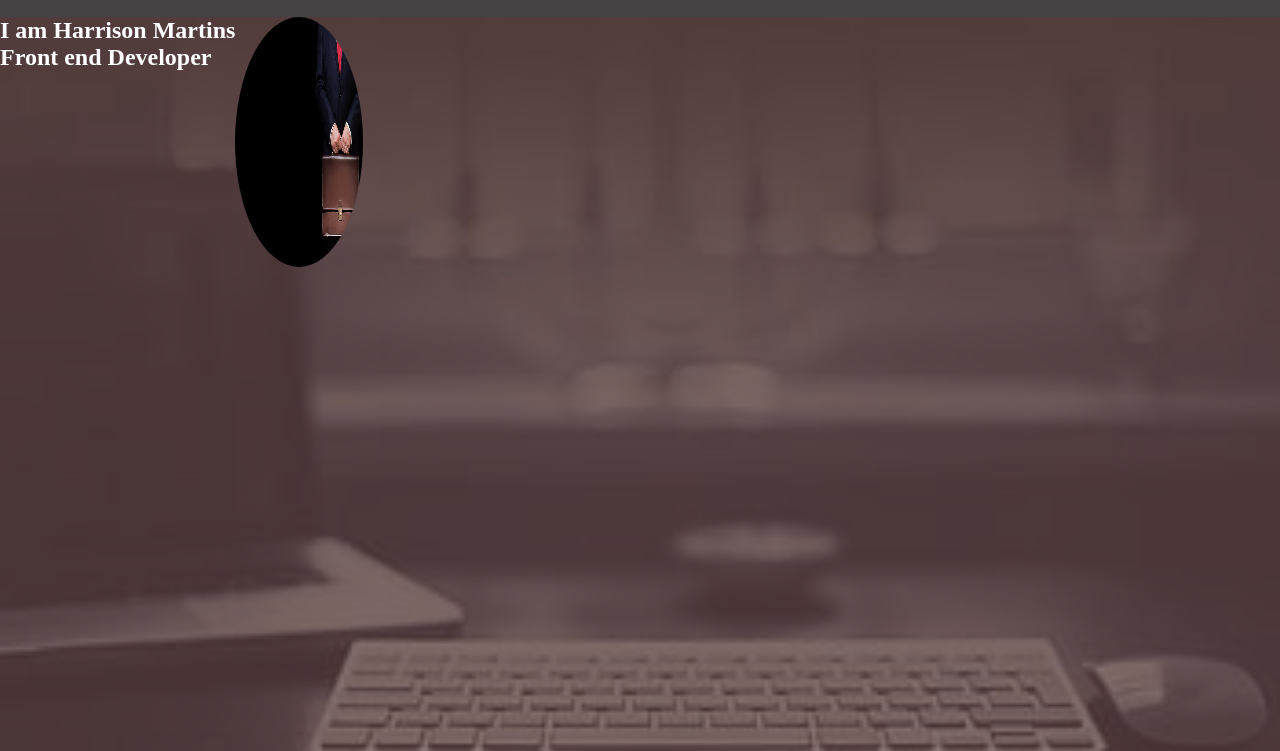
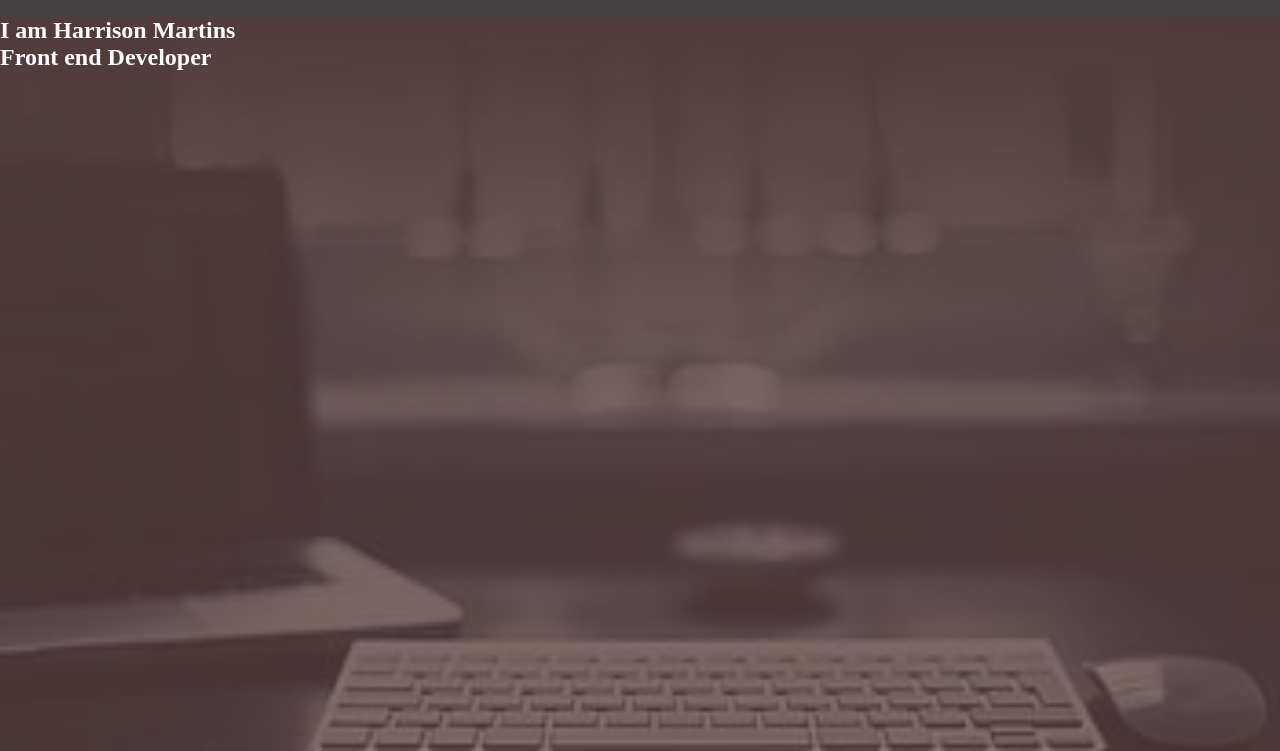
Before and after one commit to Martosky/myPortfolio, a plain HTML site: page index.html in a window 1280 px wide. Shown: the part 50-801 px from the top of the page. Drawn offline with Linux system fonts and the light colour scheme.

Commit message:
redo the pf

```diff
--- a/index.html
+++ b/index.html
@@ -28,7 +28,7 @@
                 </div>
 
                 <div class="img-container">
-                    <img src="background.jpg" alt="my photo">
+
                 </div>
             </div>
         </section>
```
